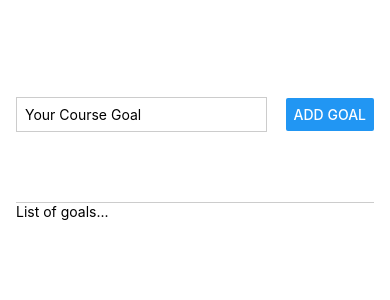
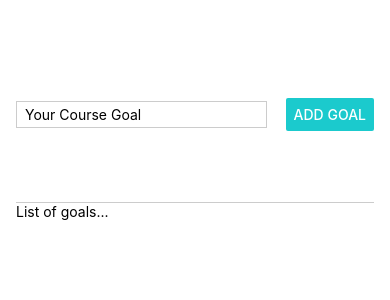
Before and after one commit to Marknjo/rn-course-goals-app, a React Native app: screen / in a window 390 px wide. Shown: the top 300 px of the page. Built offline with nearby package versions, Linux system fonts and the light colour scheme.

Commit message:
style: update text-input to match button height

```diff
--- a/App.js
+++ b/App.js
@@ -8,6 +8,7 @@ export default function App() {
         <Button
           title='Add Goal'
           accessibilityLabel='Click to add course goal'
+          color='#1bcacd'
         />
       </View>
       <View style={styles.goalsContainer}>
@@ -39,7 +40,8 @@ const styles = StyleSheet.create({
     borderColor: "#cccccc",
     width: "70%",
     marginRight: 8,
-    padding: 8,
+    paddingVertical: 4,
+    paddingHorizontal: 8,
   },
 
   goalsContainer: {
```
